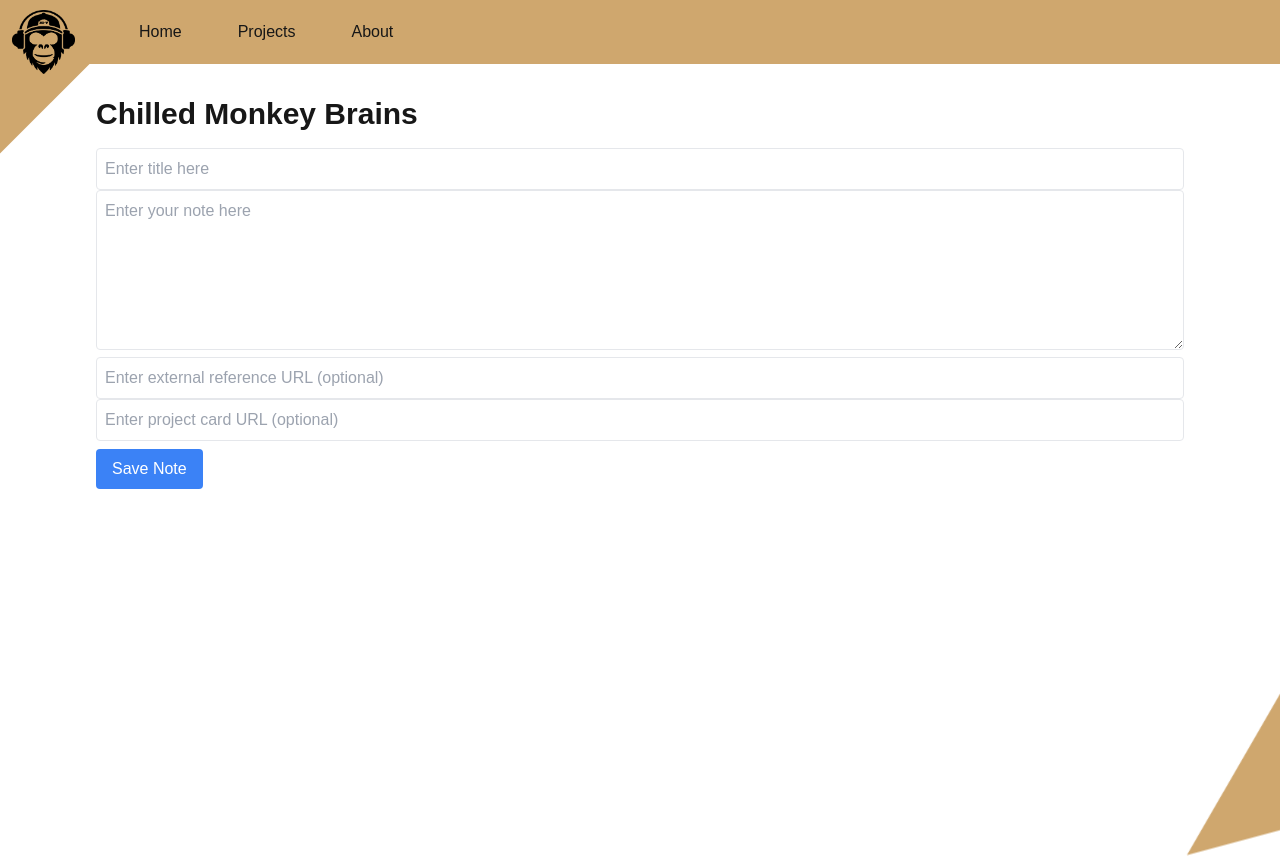
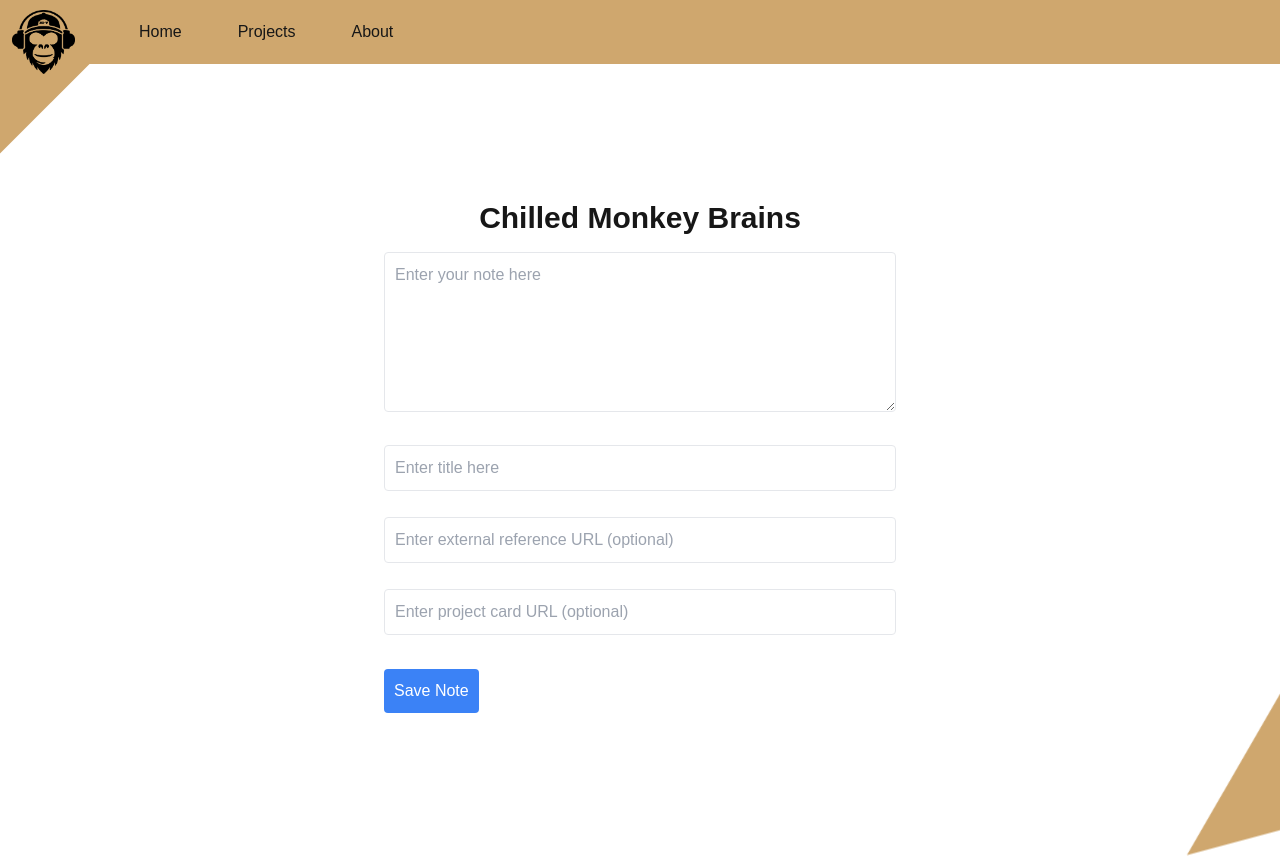
Before and after one commit to lucasdickey/gtd, a Next.js app: page /chilled-monkey-brains in a window 1280 px wide. Before the commit the page ends 800 px from the top, so only its background shows below. Built offline with nearby package versions, Linux system fonts and the light colour scheme; no server answers.

Commit message:
front end styles, api changes and more

```diff
--- a/convex/_generated/api.d.ts
+++ b/convex/_generated/api.d.ts
@@ -14,6 +14,7 @@ import type {
   FunctionReference,
 } from "convex/server";
 import type * as files from "../files.js";
+import type * as notes from "../notes.js";
 import type * as projects from "../projects.js";
 import type * as tasks from "../tasks.js";
 
@@ -27,6 +28,7 @@ import type * as tasks from "../tasks.js";
  */
 declare const fullApi: ApiFromModules<{
   files: typeof files;
+  notes: typeof notes;
   projects: typeof projects;
   tasks: typeof tasks;
 }>;
--- a/src/app/chilled-monkey-brains/page.tsx
+++ b/src/app/chilled-monkey-brains/page.tsx
@@ -1,8 +1,16 @@
 'use client'
 
-import { useState } from 'react'
 import { useForm } from 'react-hook-form'
-import { createNote } from '../../convex/_generated/chilledmonkeybrains' // Adjust the import path as necessary
+import { useMutation } from 'convex/react'
+import { api } from '@/convex/_generated/api'
+
+// Define the shape of our form data
+interface NoteFormData {
+  title: string
+  note: string
+  externalRefUrl?: string
+  projectCardUrl?: string
+}
 
 export default function ChilledMonkeyBrains() {
   const {
@@ -10,52 +18,61 @@ export default function ChilledMonkeyBrains() {
     handleSubmit,
     reset,
     formState: { errors },
-  } = useForm()
-  const [successMessage, setSuccessMessage] = useState('')
-  const [errorMessage, setErrorMessage] = useState('')
+  } = useForm<NoteFormData>()
+  const createNote = useMutation(api.notes.createNote)
 
-  const onSubmit = async (data) => {
+  const onSubmit = async (data: NoteFormData) => {
+    console.log('Form submitted with data:', data)
     try {
-      await createNote(data) // Use the new mutation
-      setSuccessMessage('Note saved successfully!')
-      setErrorMessage('')
+      await createNote(data)
+      console.log('Note saved successfully')
       reset()
     } catch (error) {
       console.error('Error saving note:', error)
-      setErrorMessage('Failed to save note. Please try again.')
-      setSuccessMessage('')
     }
   }
 
   return (
-    <div className="container mx-auto px-8 py-8 max-w-6xl">
+    <div className="container mx-auto flex flex-col items-center justify-center h-screen px-4 md:px-8 py-4">
       <h1 className="text-3xl font-bold mb-4">Chilled Monkey Brains</h1>
-      <form onSubmit={handleSubmit(onSubmit)} className="mb-4">
+      <form
+        onSubmit={handleSubmit(onSubmit)}
+        className="mb-4 space-y-4 w-full max-w-lg"
+      >
+        <div className="flex flex-col items-center">
+          <div className="brains-input-wrapper">
+            <textarea
+              {...register('note', { required: true })}
+              className={`w-full max-w-lg h-40 border rounded p-2 ${errors.note ? 'border-red-500' : ''}`}
+              placeholder="Enter your note here"
+            />
+            {errors.note && <p className="text-red-500">Note is required.</p>}
+          </div>
+
+          <div className="brains-input-wrapper">
             <input
               {...register('title', { required: true })}
-          className={`w-full border rounded p-2 ${errors.title ? 'border-red-500' : ''}`}
+              className={`w-full max-w-lg border rounded p-2 ${errors.title ? 'border-red-500' : ''} py-2`}
               placeholder="Enter title here"
             />
             {errors.title && <p className="text-red-500">Title is required.</p>}
+          </div>
 
-        <textarea
-          {...register('note', { required: true })}
-          className={`w-full h-40 border rounded p-2 ${errors.note ? 'border-red-500' : ''}`}
-          placeholder="Enter your note here"
-        />
-        {errors.note && <p className="text-red-500">Note is required.</p>}
-
+          <div className="brains-input-wrapper">
             <input
               {...register('externalRefUrl')}
-          className="w-full border rounded p-2"
+              className="w-full max-w-lg border rounded p-2 py-2"
               placeholder="Enter external reference URL (optional)"
             />
+          </div>
 
+          <div className="brains-input-wrapper">
             <input
               {...register('projectCardUrl')}
-          className="w-full border rounded p-2"
+              className="w-full max-w-lg border rounded p-2 py-2"
               placeholder="Enter project card URL (optional)"
             />
+          </div>
 
           <button
             type="submit"
@@ -63,9 +80,8 @@ export default function ChilledMonkeyBrains() {
           >
             Save Note
           </button>
+        </div>
       </form>
-      {successMessage && <p className="text-green-500">{successMessage}</p>}
-      {errorMessage && <p className="text-red-500">{errorMessage}</p>}
     </div>
   )
 }
--- a/src/app/globals.css
+++ b/src/app/globals.css
@@ -60,3 +60,30 @@ body {
   transform: translateX(25%) translateY(25%) rotate(-15deg);
   clip-path: polygon(100% 100%, 0 100%, 100% 0);
 }
+
+.brains-input-wrapper {
+  margin-bottom: 1rem;
+  width: 100%;
+  box-sizing: border-box;
+}
+
+.flex-col {
+  display: flex;
+  flex-direction: column; /* Stack items vertically */
+  width: 100%; /* Ensure the container takes full width */
+}
+
+.flex-col input,
+.flex-col textarea {
+  width: 100%; /* Make input and textarea fill the width of the parent */
+  box-sizing: border-box; /* Include padding and border in the element's total width */
+  margin-bottom: 10px; /* Add some space between fields */
+  padding: 10px; /* Add padding for better usability */
+}
+
+.flex-col button {
+  width: auto; /* Change from 100% to auto */
+  max-width: 200px; /* Set a maximum width */
+  padding: 10px; /* Maintain padding for usability */
+  align-self: flex-start; /* Align the button to the start of the container */
+}
```
Also changed, not shown: convex/notes.ts (added, +20 -0 lines). Lines whose indentation alone changed are shown as unchanged.
